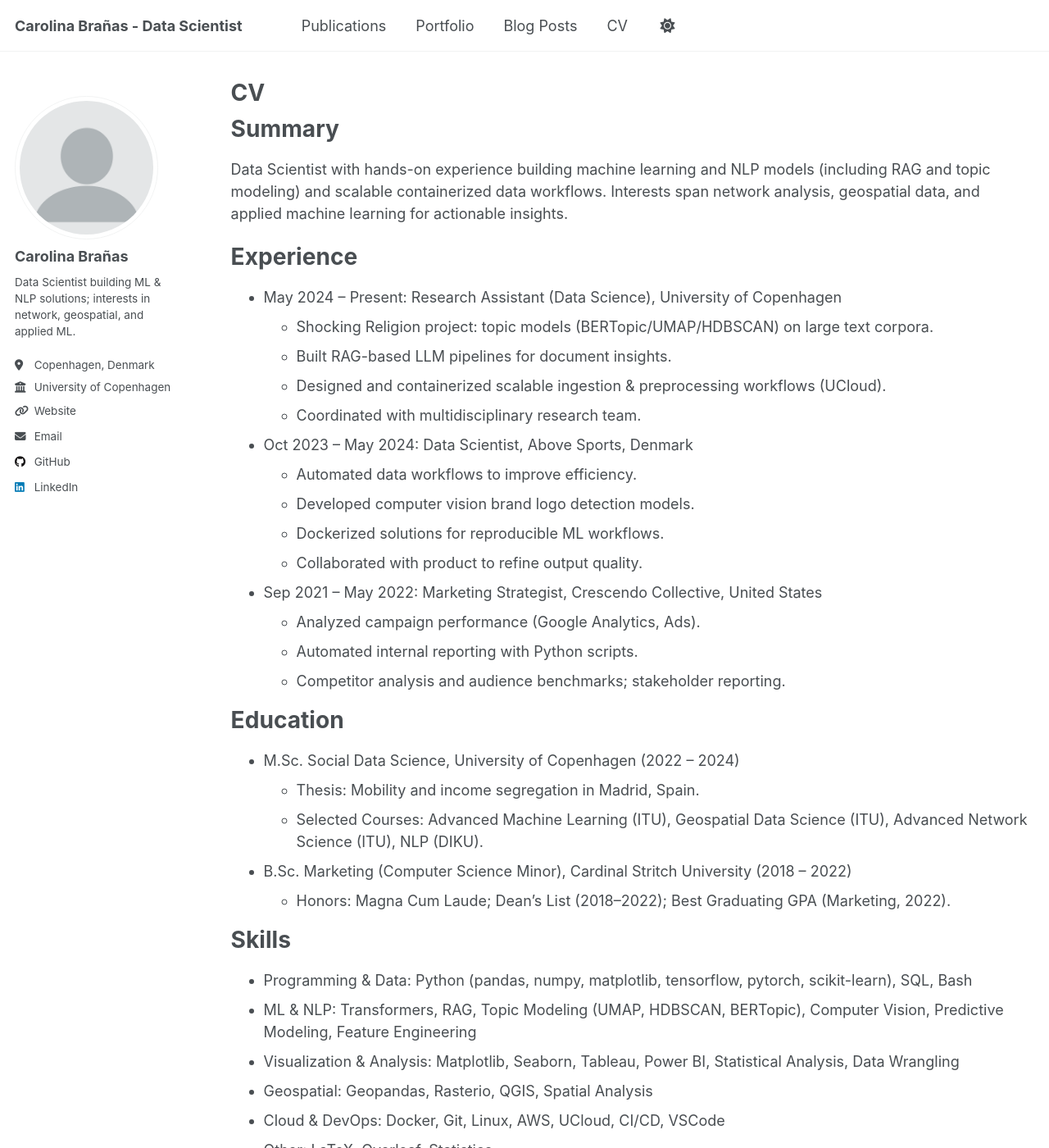
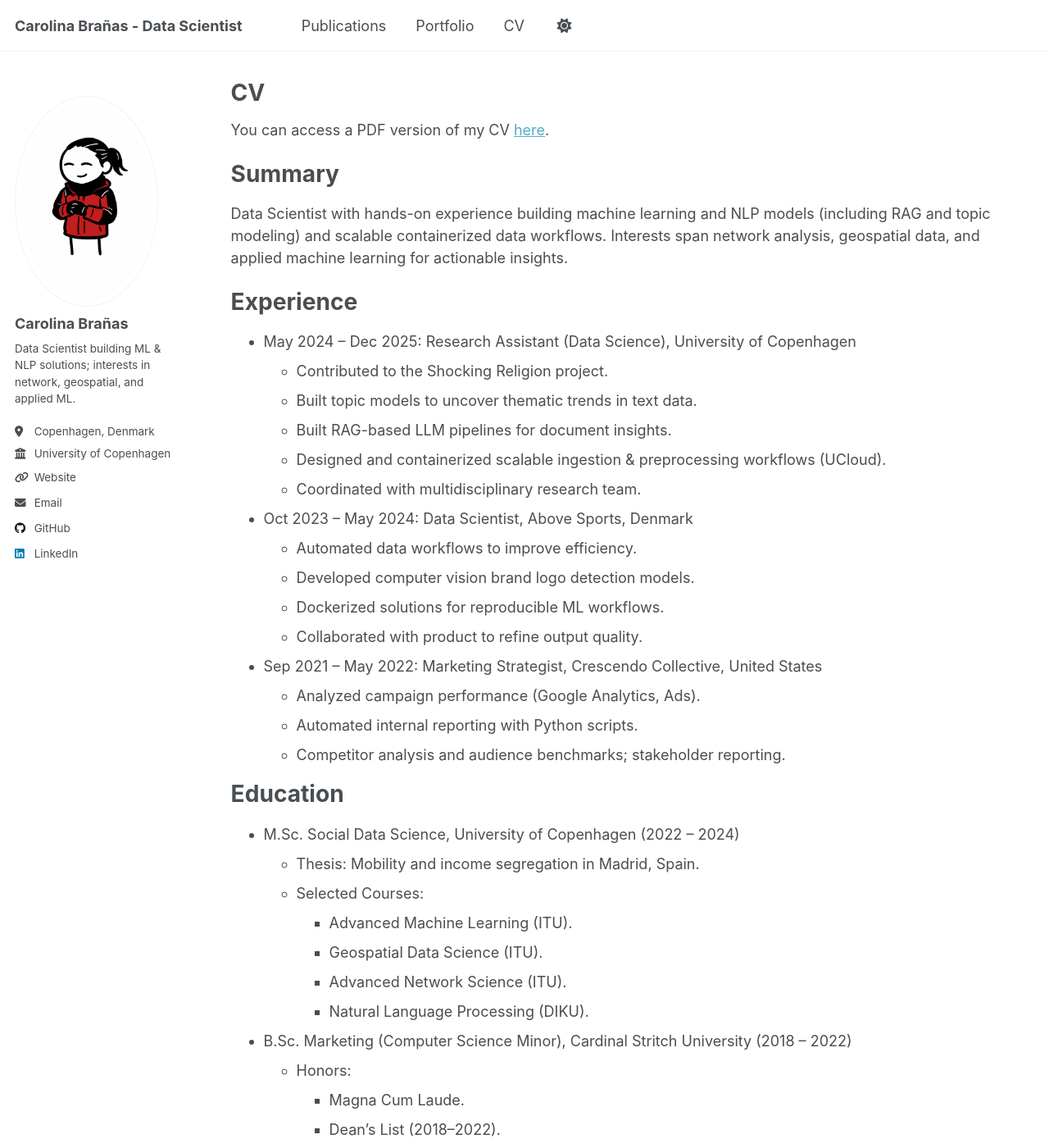
Before and after one commit to carobs9/carobs9.github.io, a Jekyll site: the page built from _pages/cv.md, in a window 1280 px wide and 1400 px high. Shown: the whole window at 82% size. Built offline with Jekyll 4.4.1, drawn with Linux system fonts in a browser that asks for light colours; a script that is not in the unit is left out; some of the changed text lies outside the part shown.

Commit message:
Last updates

```diff
--- a/_data/navigation.yml
+++ b/_data/navigation.yml
@@ -14,9 +14,6 @@ main:
   - title: "Portfolio"
     url: /portfolio/
 
-  - title: "Blog Posts"
-    url: /year-archive/
-
   - title: "CV"
     url: /cv/
 
--- a/_pages/cv.md
+++ b/_pages/cv.md
@@ -9,14 +9,17 @@ redirect_from:
 
 {% include base_path %}
 
+You can access a PDF version of my CV [here](/files/Carolina_Branas_Resume_no_pic.pdf).
+
 Summary
 ======
 Data Scientist with hands-on experience building machine learning and NLP models (including RAG and topic modeling) and scalable containerized data workflows. Interests span network analysis, geospatial data, and applied machine learning for actionable insights.
 
 Experience
 ======
-* May 2024 – Present: Research Assistant (Data Science), University of Copenhagen
-  * Shocking Religion project: topic models (BERTopic/UMAP/HDBSCAN) on large text corpora.
+* May 2024 – Dec 2025: Research Assistant (Data Science), University of Copenhagen
+  * Contributed to the Shocking Religion project.
+  * Built topic models to uncover thematic trends in text data.
   * Built RAG-based LLM pipelines for document insights.
   * Designed and containerized scalable ingestion & preprocessing workflows (UCloud).
   * Coordinated with multidisciplinary research team.
@@ -34,9 +37,16 @@ Education
 ======
 * M.Sc. Social Data Science, University of Copenhagen (2022 – 2024)
   * Thesis: Mobility and income segregation in Madrid, Spain.
-  * Selected Courses: Advanced Machine Learning (ITU), Geospatial Data Science (ITU), Advanced Network Science (ITU), NLP (DIKU).
+  * Selected Courses:
+      * Advanced Machine Learning (ITU).
+      * Geospatial Data Science (ITU).
+      * Advanced Network Science (ITU).
+      * Natural Language Processing (DIKU).
 * B.Sc. Marketing (Computer Science Minor), Cardinal Stritch University (2018 – 2022)
-  * Honors: Magna Cum Laude; Dean’s List (2018–2022); Best Graduating GPA (Marketing, 2022).
+  * Honors:
+      * Magna Cum Laude.
+      * Dean’s List (2018–2022).
+      * Best Graduating GPA (Marketing, 2022).
 
 Skills
 ======
```
Also changed, not shown: README.md (+8 -0 lines), _pages/about.md (+7 -2 lines), _portfolio/breast-cancer-pred.md (added, +80 -0 lines), _portfolio/llm-pdf-retrieval.md (added, +87 -0 lines), _portfolio/masters-thesis.md (added, +68 -0 lines), _portfolio/portfolio-1.md (deleted, +0 -7 lines), _portfolio/portfolio-2.html (deleted, +0 -7 lines), images/500x300.png (deleted), images/bio-photo-2.jpg (deleted), images/bio-photo.jpg (deleted), images/editing-talk.png (deleted), images/profile.png, images/themes/homepage-air-dark.png (deleted), images/themes/homepage-air-light.png (deleted), 2 more files.
